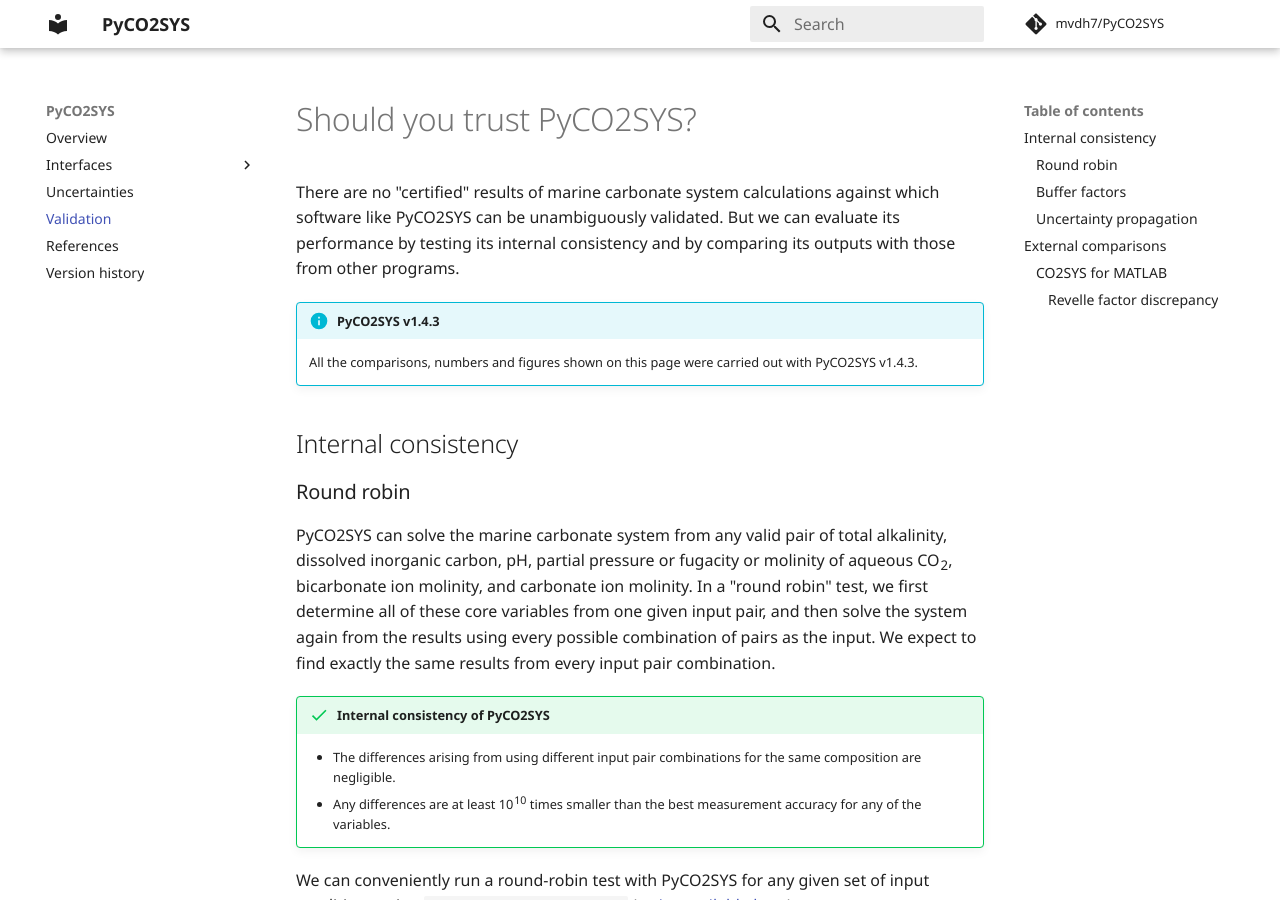
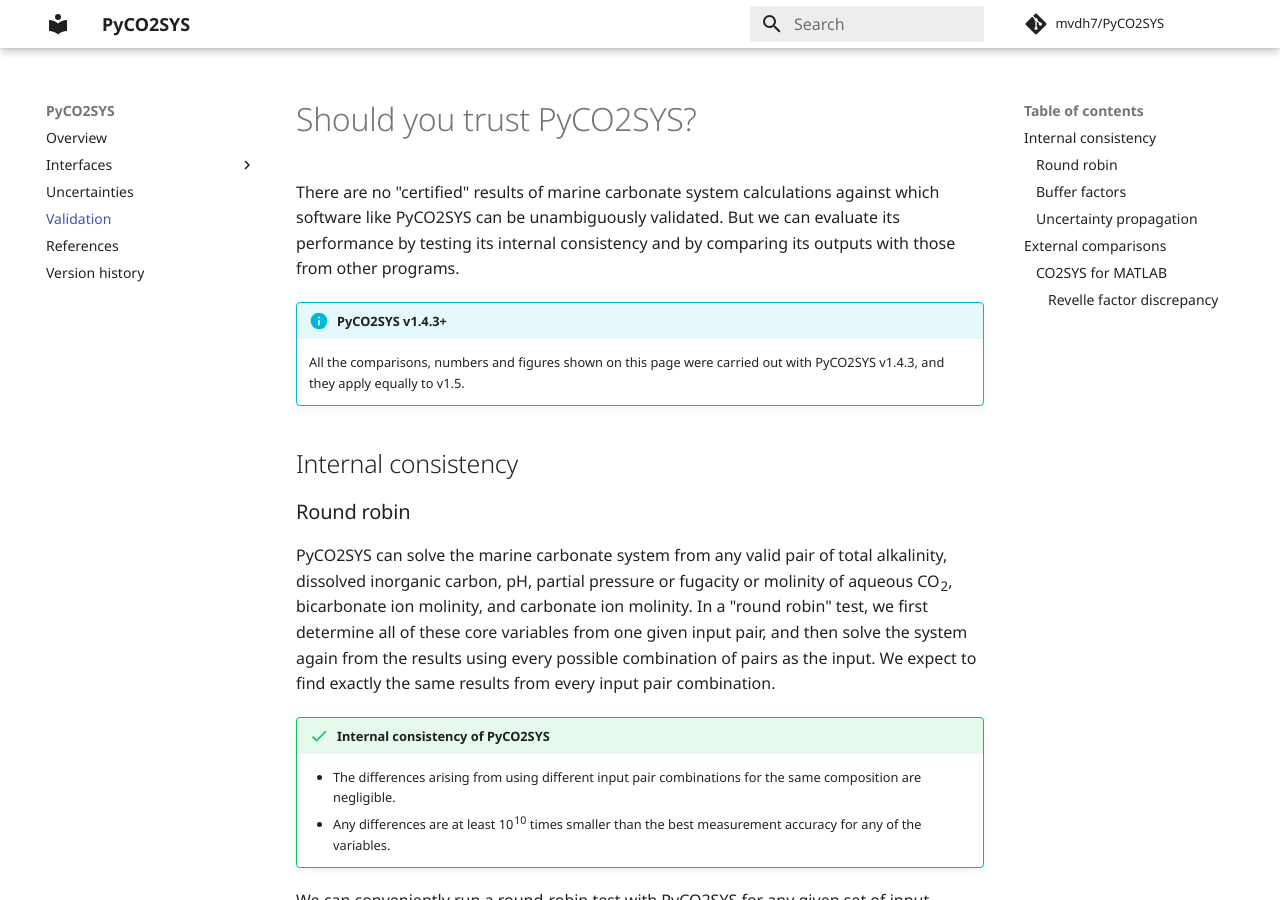
Before and after one commit to mvdh7/PyCO2SYS, an MkDocs documentation site: the page built from docs/validate.md, in a window 1280 px wide and 900 px high. Built offline with MkDocs 1.6.1 and Material for MkDocs 9.7.7, drawn with Linux system fonts in a browser that asks for light colours; comment, search, counter and statistics services are not loaded.

Commit message:
Minor wording updates

```diff
--- a/docs/validate.md
+++ b/docs/validate.md
@@ -2,8 +2,9 @@
 
 There are no "certified" results of marine carbonate system calculations against which software like PyCO2SYS can be unambiguously validated.  But we can evaluate its performance by testing its internal consistency and by comparing its outputs with those from other programs.
 
-!!! info "PyCO2SYS v1.4.3"
-    All the comparisons, numbers and figures shown on this page were carried out with PyCO2SYS v1.4.3.
+!!! info "PyCO2SYS v1.4.3+"
+
+    All the comparisons, numbers and figures shown on this page were carried out with PyCO2SYS v1.4.3, and they apply equally to v1.5.
 
 ## Internal consistency
 
```
Also changed, not shown: docs/versions.md (+1 -1 lines).
